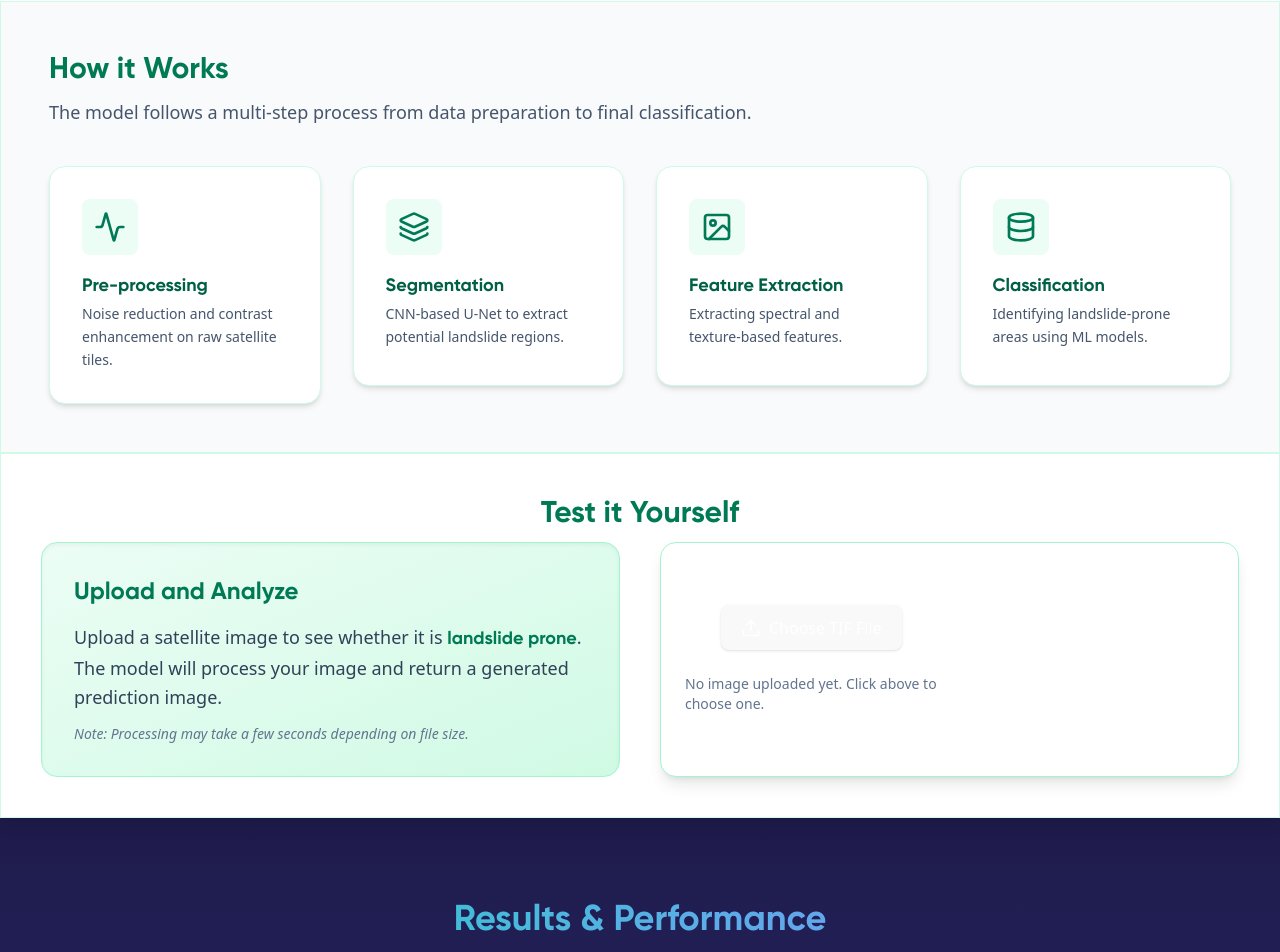
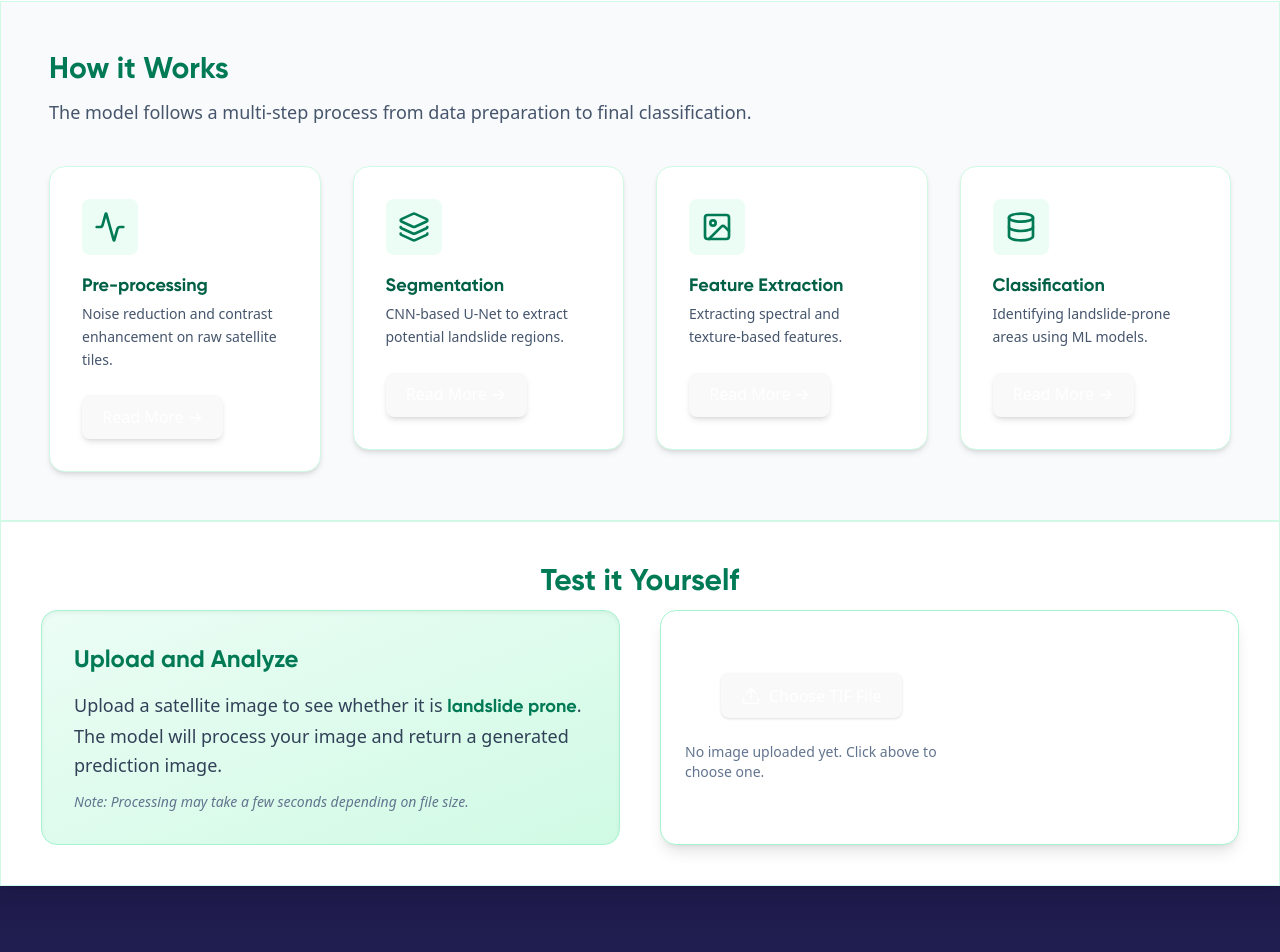
Before and after one commit to Dis-g/Landslide-detection, a React (Vite) app: page / in a window 1280 px wide. Shown: the part 807-1759 px from the top of the page. Built offline with nearby package versions, Linux system fonts and the light colour scheme; a web font is replaced by a local one.

Commit message:
Added the ReadMore section and the Logo for the webpage

```diff
--- a/index.html
+++ b/index.html
@@ -2,7 +2,7 @@
 <html lang="en">
   <head>
     <meta charset="UTF-8" />
-    <link rel="icon" type="image/svg+xml" href="/vite.svg" />
+    <link rel="icon" type="image/svg+xml" href="/Landslide.png" />
     <meta name="viewport" content="width=device-width, initial-scale=1.0" />
     <title>LANDSLIDE DETECTOR</title>
   </head>
--- a/src/components/Methodology.jsx
+++ b/src/components/Methodology.jsx
@@ -1,42 +1,52 @@
-import React from "react";
-import { motion } from "framer-motion";
+import React, { useState } from "react";
+import { motion, AnimatePresence } from "framer-motion";
 import { Activity, Layers, Image, Database } from "lucide-react";
 
 export default function Methodology() {
+  const [selectedStep, setSelectedStep] = useState(null);
+
   const steps = [
     {
       icon: <Activity size={32} />,
       title: "Pre-processing",
       text: "Noise reduction and contrast enhancement on raw satellite tiles.",
+      details:
+        "In this step, raw satellite images undergo noise reduction using Gaussian filters and contrast normalization. This enhances visibility and ensures that the data fed into the segmentation network maintains spatial consistency for accurate detection.",
     },
     {
       icon: <Layers size={32} />,
       title: "Segmentation",
       text: "CNN-based U-Net to extract potential landslide regions.",
+      details:
+        "A convolutional neural network (U-Net architecture) segments the terrain into regions of interest. This helps isolate areas showing landslide characteristics such as soil displacement, vegetation loss, or slope instability.",
     },
     {
       icon: <Image size={32} />,
       title: "Feature Extraction",
       text: "Extracting spectral and texture-based features.",
+      details:
+        "Various texture, color, and spectral features are extracted from the segmented regions. Parameters like NDVI, slope angle, and texture gradients are key inputs for the classification model.",
     },
     {
       icon: <Database size={32} />,
       title: "Classification",
       text: "Identifying landslide-prone areas using ML models.",
+      details:
+        "Finally, extracted features are fed into a trained classifier such as Random Forest or SVM. The model predicts whether the region is landslide-prone or stable, forming the basis of the final detection output.",
     },
   ];
 
   return (
     <section
       id="methodology"
-      className="mt-2 bg-gray-50 p-12 shadow-lg border border-emerald-100 "
+      className="mt-2 bg-gray-50 p-12 shadow-lg border border-emerald-100"
     >
       {/* Section Title */}
       <motion.h2
         initial={{ opacity: 0, x: -40 }}
         whileInView={{ opacity: 1, x: 0 }}
         transition={{ duration: 0.6, ease: "easeOut" }}
-        viewport={{ once: false, amount: 0.3 }} // 👈 replay when visible
+        viewport={{ once: false, amount: 0.3 }}
         className="text-3xl font-bold text-emerald-700"
       >
         How it Works
@@ -64,22 +74,70 @@
               delay: 0.15 * index,
               ease: "easeOut",
             }}
-            viewport={{ once: false, amount: 0.3 }} // 👈 animate every scroll
+            viewport={{ once: false, amount: 0.3 }}
           >
-            <Card icon={step.icon} title={step.title} text={step.text} />
+            <Card
+              icon={step.icon}
+              title={step.title}
+              text={step.text}
+              onReadMore={() => setSelectedStep(step)}
+            />
           </motion.div>
         ))}
       </div>
+
+      {/* Modal Dialog */}
+      <AnimatePresence>
+        {selectedStep && (
+          <>
+            {/* Background Overlay */}
+            <motion.div
+              className="fixed inset-0 bg-black/40 backdrop-blur-sm z-40"
+              initial={{ opacity: 0 }}
+              animate={{ opacity: 1 }}
+              exit={{ opacity: 0 }}
+              onClick={() => setSelectedStep(null)}
+            />
+
+            {/* Centered Dialog Box */}
+            <motion.div
+              className="fixed top-1/2 left-1/2 z-50 bg-white rounded-2xl p-8 shadow-2xl w-[80vw] md:w-[40vw] h-[50vh] flex flex-col justify-between"
+              initial={{ opacity: 0, scale: 0.8, y: "-50%", x: "-50%" }}
+              animate={{ opacity: 1, scale: 1, y: "-50%", x: "-50%" }}
+              exit={{ opacity: 0, scale: 0.8 }}
+              transition={{ duration: 0.3, ease: "easeOut" }}
+            >
+              <div className="mb-4">
+                <h3 className="text-2xl font-bold text-emerald-700 mb-3">
+                  {selectedStep.title}
+                </h3>
+                <p className="text-gray-700 text-lg leading-relaxed">
+                  {selectedStep.details}
+                </p>
+              </div>
+
+              <div className="text-right mt-4">
+                <button
+                  onClick={() => setSelectedStep(null)}
+                  className="bg-emerald-600 hover:bg-emerald-700 text-white font-semibold px-5 py-2 rounded-lg transition-all duration-300"
+                >
+                  Close
+                </button>
+              </div>
+            </motion.div>
+          </>
+        )}
+      </AnimatePresence>
     </section>
   );
 }
 
-function Card({ icon, title, text }) {
+function Card({ icon, title, text, onReadMore }) {
   return (
     <motion.div
       whileHover={{ y: -8 }}
       transition={{ type: "spring", stiffness: 150, damping: 10 }}
-      className="p-8 bg-white rounded-2xl border border-emerald-100 shadow-md hover:shadow-lg transition-all duration-300 min-h-[220px]"
+      className="p-8 bg-white rounded-2xl border border-emerald-100 shadow-md hover:shadow-lg transition-all duration-300 min-h-[260px] flex flex-col justify-between"
     >
       <div className="flex flex-col items-start gap-4">
         <div className="p-3 rounded-lg bg-emerald-50 text-emerald-700 text-xl">
@@ -92,6 +150,22 @@
           <div className="text-sm text-slate-600 leading-relaxed">{text}</div>
         </div>
       </div>
+
+      {/* Read More Button */}
+      <motion.button
+        whileHover={{ scale: 1.05 }}
+        whileTap={{ scale: 0.97 }}
+        transition={{ duration: 0.2 }}
+        className="
+          mt-6 text-sm font-semibold text-white
+          bg-emerald-600 rounded-lg px-4 py-2
+          hover:bg-emerald-700 transition-all duration-300
+          self-start shadow-md hover:shadow-lg
+        "
+        onClick={onReadMore}
+      >
+        Read More →
+      </motion.button>
     </motion.div>
   );
 }
```
Also changed, not shown: public/Landslide.png (added).
